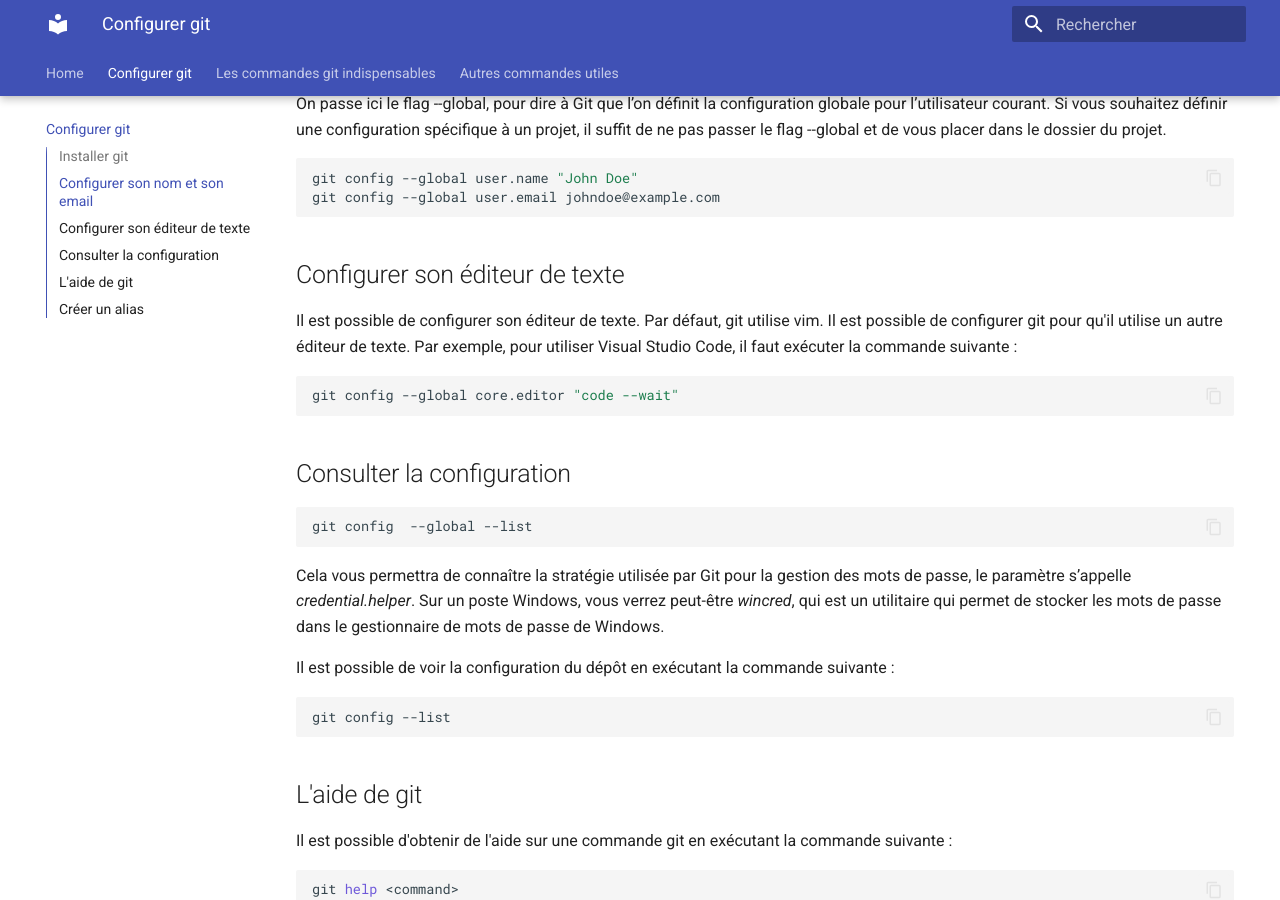
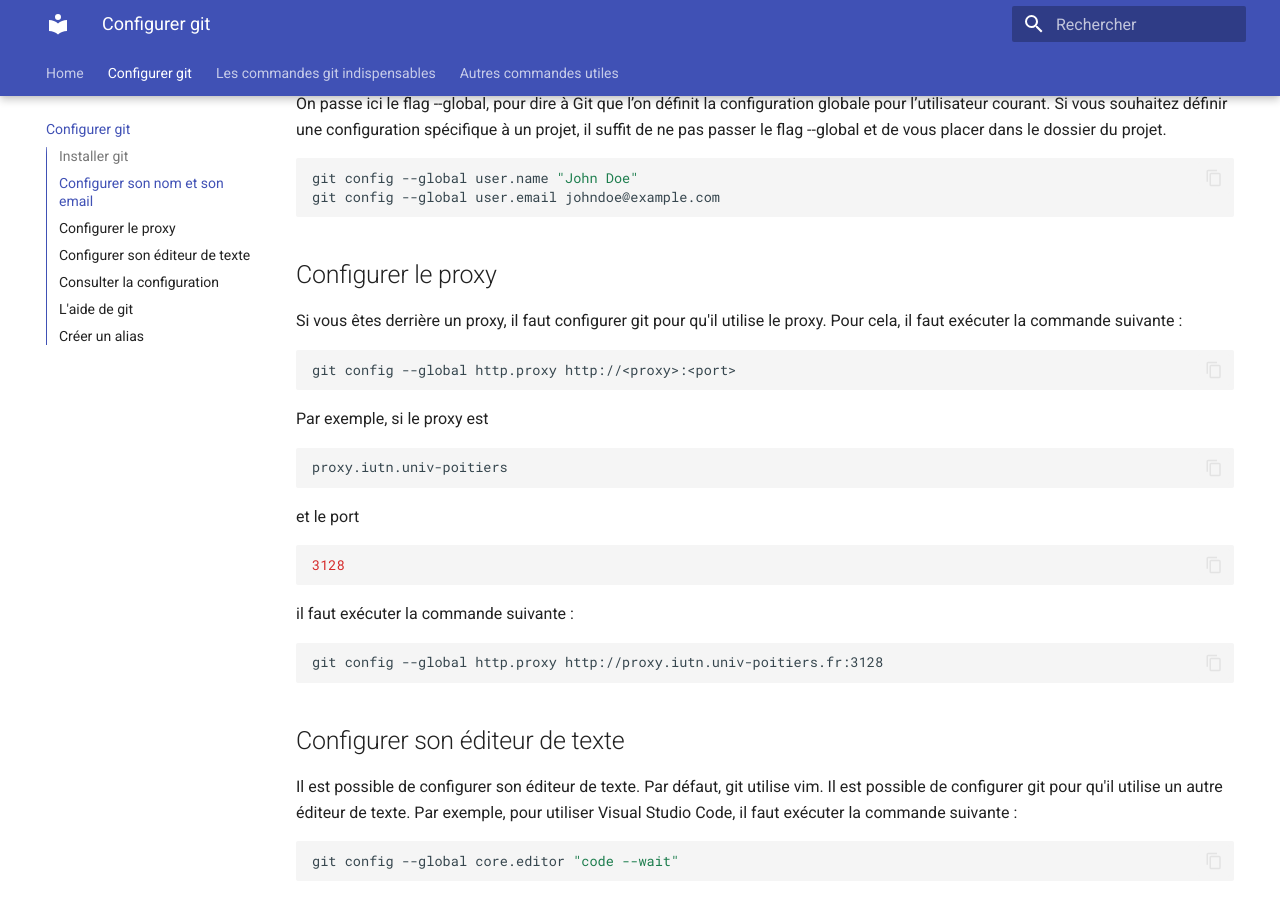
Before and after one commit to but-sd/guide-git, an MkDocs documentation site: the page built from docs/configurer-git.md, in a window 1280 px wide and 900 px high, scrolled down 602 px. Built offline with MkDocs 1.6.1 and Material for MkDocs 9.7.7, drawn with Linux system fonts in a browser that asks for light colours.

Commit message:
add proxy info

````diff
--- a/docs/configurer-git.md
+++ b/docs/configurer-git.md
@@ -20,6 +20,27 @@ On passe ici le flag --global, pour dire à Git que l’on définit la configura
 ```bash
 git config --global user.name "John Doe"
 git config --global user.email johndoe@example.com
+```
+
+## Configurer le proxy
+
+Si vous êtes derrière un proxy, il faut configurer git pour qu'il utilise le proxy. Pour cela, il faut exécuter la commande suivante :
+
+```bash
+git config --global http.proxy http://<proxy>:<port>
+```
+
+Par exemple, si le proxy est
+```bash
+proxy.iutn.univ-poitiers
+```
+et le port
+```bash
+3128
+```
+il faut exécuter la commande suivante :
+```bash
+git config --global http.proxy http://proxy.iutn.univ-poitiers.fr:3128
 ```
 
 ## Configurer son éditeur de texte
````
